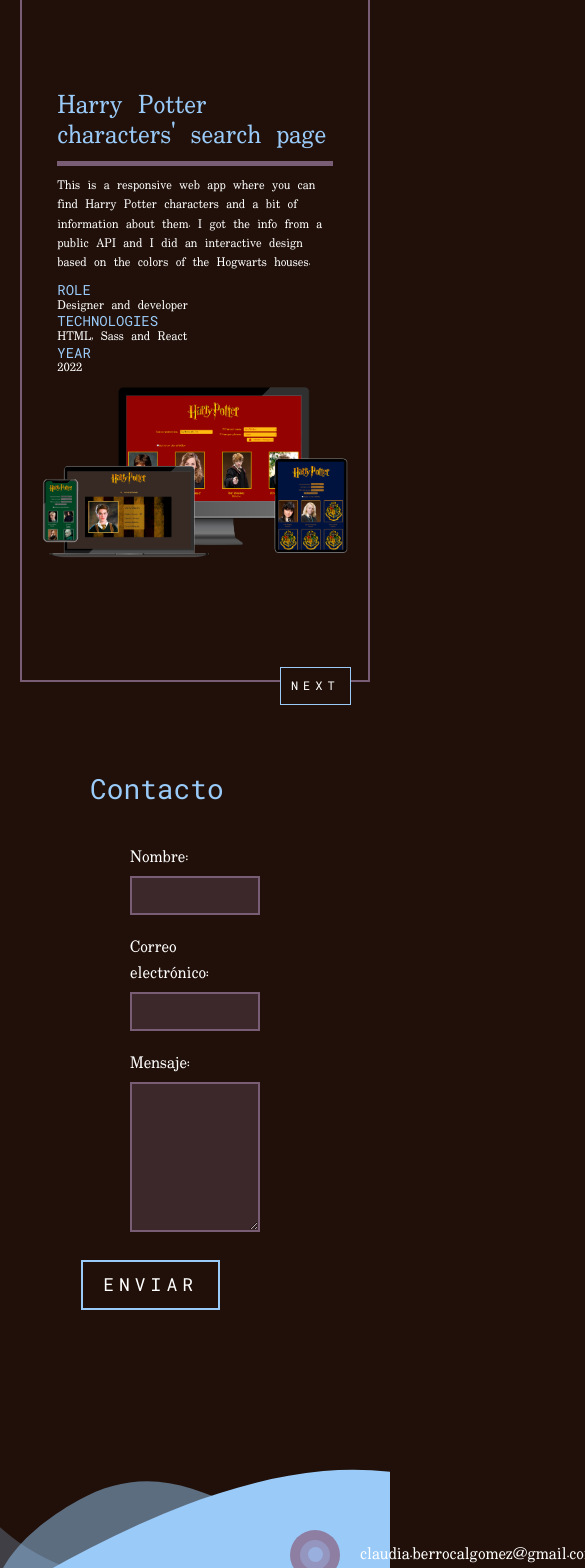
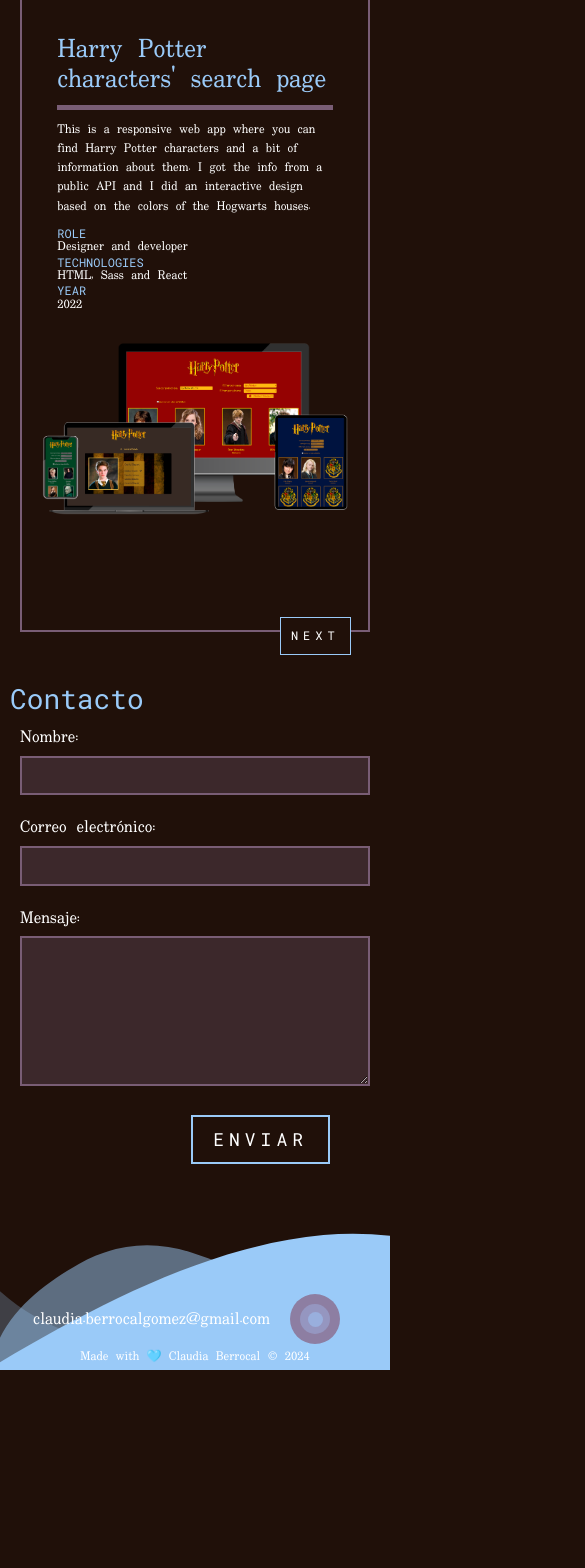
Before and after one commit to claudiabg-c/my-dev-portfolio, an Angular app: page /en/home in a window 390 px wide. Shown: the part 1798-3366 px from the top of the page, 585 px wide, since content can reach past the window. After the commit the page ends 3168 px from the top, so only its background shows below. Built offline with nearby package versions, Linux system fonts and the light colour scheme.

Commit message:
Update resposive design

```diff
--- a/src/app/components/about/about.component.scss
+++ b/src/app/components/about/about.component.scss
@@ -206,6 +206,7 @@
 @media screen and (max-width: 768px) {
     .about {
         grid-template-columns: repeat(2, 1fr);
+        padding: 10px;
         .technologies {
             padding: 60px 0 0;
             .technologies-image {
@@ -228,7 +229,7 @@
     }
 }
 
-@media screen and (max-width: 425px) {
+@media screen and (max-width: 500px) {
     .about {
         grid-template-columns: 1fr;
         padding: 30px 20px;
--- a/src/app/components/contact/contact.component.scss
+++ b/src/app/components/contact/contact.component.scss
@@ -51,3 +51,12 @@
     text-align: center;
     padding-top: 10%;
 }
+
+@media screen and (max-width: 768px) {
+    .contact-me {
+        padding: 50px 10px 30px;
+        form {
+            margin: 10px;
+        }
+    }
+}
--- a/src/app/components/footer/footer.component.scss
+++ b/src/app/components/footer/footer.component.scss
@@ -69,7 +69,8 @@
                     width: 15px;
                     .email {
                         top: 25%;
-                        left: 100%;
+                        right: 70px;
+                        left: auto;
                         padding-left: 20px;
                     }
                 }
--- a/src/app/components/work/work.component.scss
+++ b/src/app/components/work/work.component.scss
@@ -115,14 +115,14 @@
     }
 }
 
-//add media query for mobile
-
 @media screen and (max-width: 768px) {
     #work {
+        padding-top: 50px;
         .each-project {
             flex-direction: column;
-            margin: 0 50px 50px;
-            padding: 50px;
+            height: auto;
+            margin: 0 10px 50px;
+            padding: 20px 10px;
             .project-information {
                 width: 90%;
                 .title {
@@ -131,6 +131,13 @@
                 .description {
                     font-size: 14px;
                 }
+                .other-info {
+                    padding-bottom: 30px;
+                    grid-column-gap: 30px;
+                    .role, .technologies, .year {
+                        font-size: 12px;
+                    }
+                }
             }
             .project-image {
                 width: 100%;
@@ -138,12 +145,6 @@
                 right: 0;
                 position: relative;
                 padding: 0;
-            }
-            .other-info {
-                padding-bottom: 30px;
-                .role, .technologies, .year {
-                    font-size: 12px;
-                }
             }
             .prev, .next {
                 font-size: 14px;
```
